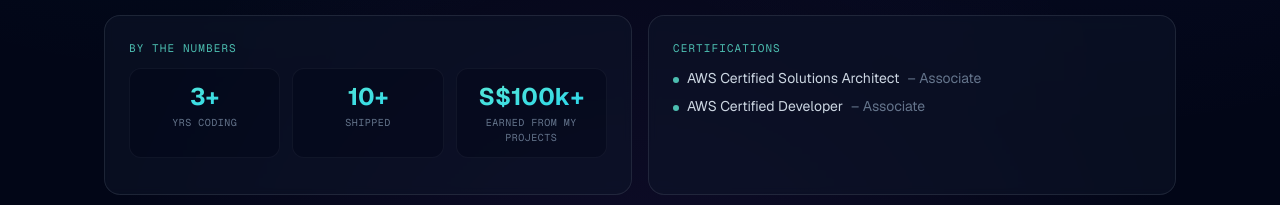
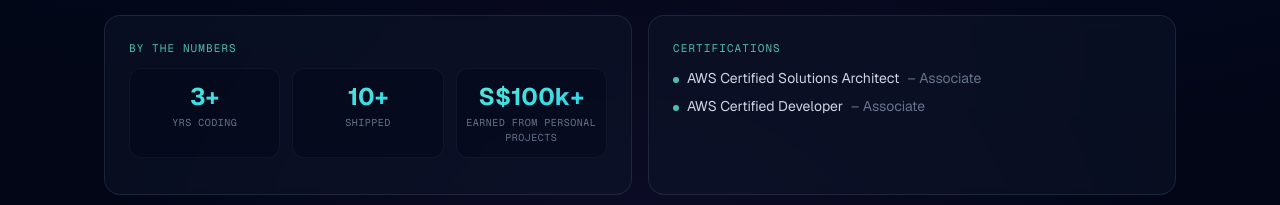
Before and after one commit to tzechong94/tc-portfolio, a Next.js app: page / in a window 1280 px wide. Shown: the part 1339-1544 px from the top of the page. Built offline with nearby package versions, Linux system fonts and the light colour scheme.

Commit message:
update revenue

```diff
--- a/src/app/page.tsx
+++ b/src/app/page.tsx
@@ -159,7 +159,7 @@
               <div className="mt-3 grid grid-cols-3 gap-3 text-center">
                 <Stat value="3+" label="yrs coding" />
                 <Stat value="10+" label="shipped" />
-                <Stat value="S$100k+" label="earned from my projects" />
+                <Stat value="S$100k+" label="earned from personal projects" />
               </div>
             </BentoCard>
 
```
